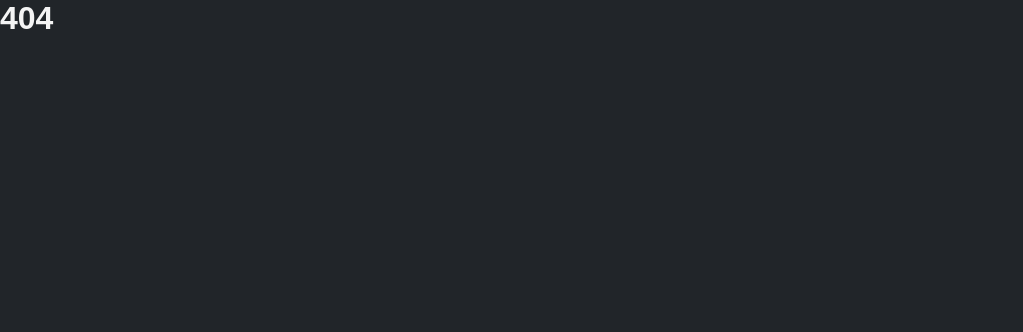
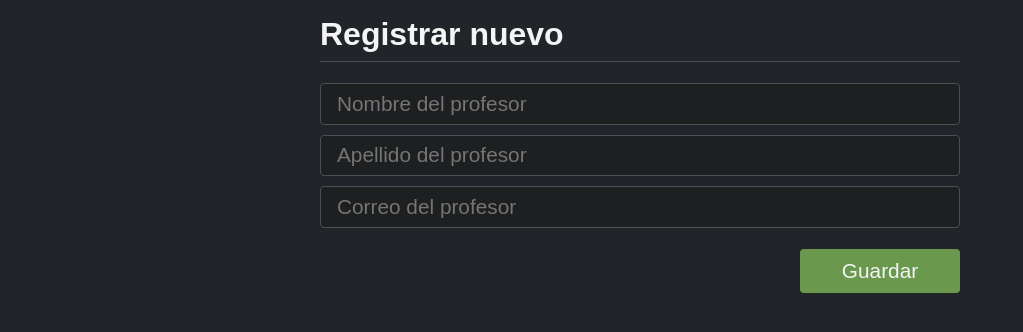
Before and after one commit to AlexisDevice/ucne-web, a React (Vite) app: page /module/new/profesor in a window 1280 px wide. Shown: the top 332 px of the page, without its empty margins (0-1023 px from the left). Built offline with nearby package versions, Linux system fonts and the light colour scheme.

Commit message:
Registro para post en la api

```diff
--- a/src/App.jsx
+++ b/src/App.jsx
@@ -1,8 +1,10 @@
-import { useState } from 'react';
 import { BrowserRouter, Routes, Route, Link } from 'react-router-dom';
 import { Login } from './pages/Login.jsx';
 import { Home } from './pages/Home.jsx';
 import './styles/static.css';
+import Modulo from './pages/modulo/Modulo.jsx';
+import Nmateria from './pages/modulo/Nmateria.jsx';
+import Nprofesor from './pages/modulo/Nprofesor.jsx';
 import { Comentario } from './pages/Comentario.jsx';
 import { Perfil } from './pages/Perfil.jsx';
 
@@ -18,6 +20,10 @@ function App() {
         <Route path='/maestros' element={<h1>Maestros y Facultades</h1>} />
         <Route path='/carreras' element={<h1>Carreras</h1>} />
         <Route path='/perfil' element={<Perfil />} />
+        <Route path='/module' element={<Modulo />}>
+          <Route path='new/materia' element={<Nmateria />} />
+          <Route path='new/profesor' element={<Nprofesor />} />
+        </Route>
         <Route path='*' element={<h1>404</h1>} />
       </Routes>
     </BrowserRouter>
--- a/src/pages/Home.jsx
+++ b/src/pages/Home.jsx
@@ -27,9 +27,9 @@ function Home() {
                     <p>Comentarios</p>
                 </Link>
 
-                <Link to={'/asignaturas'} className="cuadro">
-                    <img src={asignaturaLogo} alt="Asignaturas" className="cuadro-img" />
-                    <p>Asignaturas</p>
+                <Link to={'/materias'} className="cuadro">
+                    <img src={asignaturaLogo} alt="materias" className="cuadro-img" />
+                    <p>Materias</p>
                 </Link>
 
                 <Link to={'/maestros'} className="cuadro">
--- /dev/null
+++ b/src/pages/modulo/Modulo.jsx
@@ -0,0 +1,17 @@
+import { Outlet } from "react-router-dom";
+import '../../styles/module.css';
+
+function Modulo() {
+    return (
+        <div className="module-template">
+            <div className="module-container">
+                <header>
+                    <h1>Registrar nuevo</h1>
+                </header>
+                <Outlet />
+            </div>
+        </div>
+    );
+}
+
+export default Modulo;
--- /dev/null
+++ b/src/pages/modulo/Nmateria.jsx
@@ -0,0 +1,43 @@
+import { useState } from "react";
+
+function Nmateria() {
+    const [name, setName] = useState('');
+    const [code, setCode] = useState('');
+    const [desc, setDesc] = useState('');
+    const [materia, setMateria] = useState({
+        nombre: '',
+        codigo: '',
+        descripcion: ''
+    });
+
+    const handleSubmitControl = async (e) => {
+        e.preventDefault();
+        setMateria({
+            nombre: name,
+            codigo: code,
+            descripcion: desc
+        });
+
+        await fetch('http://localhost:5062/api/materias', {
+        method: 'POST',
+        headers: {
+            'Content-Type': 'application/json'
+        },
+        body: JSON.stringify(materia)});
+    };
+    return (
+        <form onSubmit={handleSubmitControl}>
+            <input type="text" placeholder="Nombre de la materia" id="materaName"
+            onChange={(e) => setName(e.target.value)} required />
+            <input type="text" placeholder="Codigo de la materia" id="materiaCode"
+            onChange={(e) => setCode(e.target.value)} required />
+            <textarea placeholder="Descripcion" id="materiaDesc"
+            onChange={(e) => setDesc(e.target.value)} required></textarea>
+            <div className="options-reverse">
+                <button type="submit" className="btn-success">Guardar</button>
+            </div>
+        </form>
+    )
+}
+
+export default Nmateria;
--- /dev/null
+++ b/src/pages/modulo/Nprofesor.jsx
@@ -0,0 +1,44 @@
+import { useState } from "react";
+
+function Nprofesor() {
+    const [name, setName] = useState('');
+    const [lastName, setLastName] = useState('');
+    const [email, setEmail] = useState('');
+    const [profesor, setProfesor] = useState({
+        nombre: '',
+        apellido: '',
+        correo: ''
+    });
+
+    const handleSubmitControl = async (e) => {
+        e.preventDefault();
+        setProfesor({
+            name: name,
+            apellido: lastName,
+            correo: email
+        });
+
+        await fetch('http://localhost:5062/api/profesors', {
+        method: 'POST',
+        headers: {
+            'Content-Type': 'application/json'
+        },
+        body: JSON.stringify(profesor)});
+    }
+
+    return (
+        <form onSubmit={handleSubmitControl}>
+            <input type="text" placeholder="Nombre del profesor" id="profesorName"
+            onChange={(e) => setName(e.target.value)} required />
+            <input type="text" placeholder="Apellido del profesor" id="profesorLastName"
+            onChange={(e) => setLastName(e.target.value)} required />
+            <input type="text" placeholder="Correo del profesor" id="profesorEmail"
+            onChange={(e) => setEmail(e.target.value)} required />
+            <div className="options-reverse">
+                <button type="submit" className="btn-success">Guardar</button>
+            </div>
+        </form>
+    );
+}
+
+export default Nprofesor;
--- /dev/null
+++ b/src/styles/module.css
@@ -0,0 +1,47 @@
+/* Styles for module */
+
+.module-template {
+    width: 100%;
+    height: 100%;
+}
+
+.module-template .module-container {
+    display: flex;
+    flex-direction: column;
+    align-items: center;
+    margin: 0px auto;
+    width: 50%;
+    height: 100%;
+}
+
+.module-container header {
+    margin: 16px 0px;
+    width: 100%;
+    border-bottom: 1px solid var(--border-glass-color);
+}
+
+.module-container header h1 {
+    margin-bottom: 8px;
+}
+
+.module-container form {
+    display: flex;
+    flex-direction: column;
+    width: 100%;
+    height: 100%;
+}
+
+.module-container form .options {
+    display: flex;
+    margin: 16px 0px;
+}
+
+.module-container form .options-reverse {
+    display: flex;
+    margin: 16px 0px;
+    flex-direction: row-reverse;
+}
+
+.module-container form button {
+    width: 25%;
+}
```
